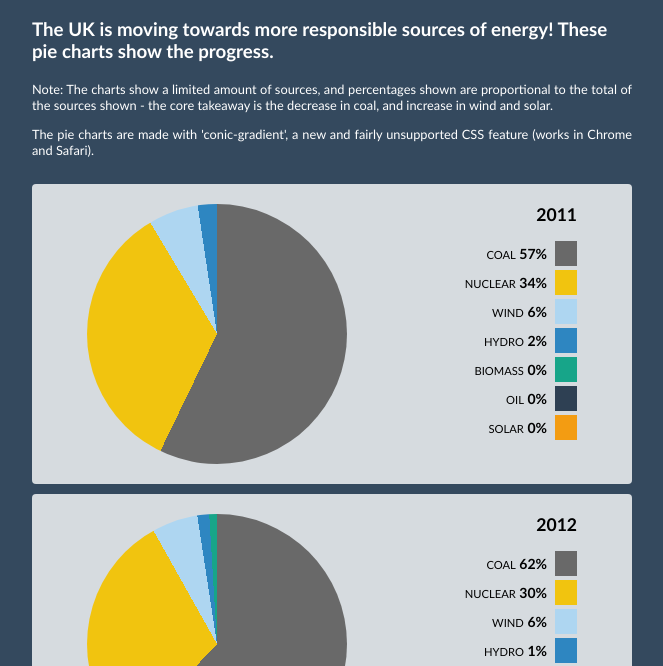
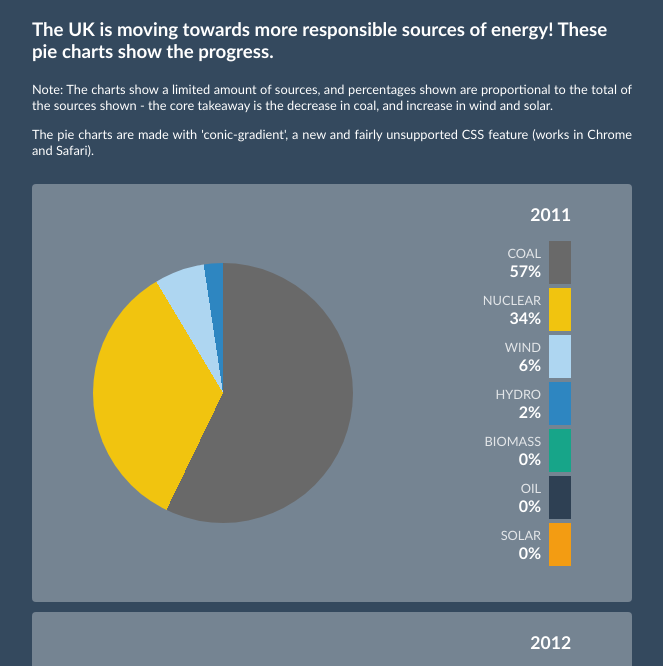
Before and after one commit to Gilstroem/uk-grid, a plain HTML site: page public/index.html in a window 1280 px wide. Shown: the part 68-734 px from the top of the page, without its empty margins (308-971 px from the left). Drawn offline with Linux system fonts and the light colour scheme.

Commit message:
Minor style updates for mobile devices, minor style updates for desktop

```diff
--- a/public/index.css
+++ b/public/index.css
@@ -23,6 +23,7 @@ body {
 #root {
 	width: 600px;
 	margin: auto;
+	color: #fff;
 }
 
 @media only screen and (min-device-width : 320px) and (max-device-width : 480px) {
@@ -38,7 +39,7 @@ body {
 
 .year {
 	box-sizing: border-box;
-	background-color: #D6DBDF;
+	background: rgba(214, 219, 223, 0.4);
 	padding: 20px;
 	margin: 10px 0;
 	border-radius: 4px;
@@ -57,13 +58,17 @@ body {
 
 @media only screen and (min-device-width : 320px) and (max-device-width : 480px) {
 	.pie {
-		width: 40vw;
-		height: 40vw;
+		width: 50vw;
+		height: 50vw;
 	}
 }
 
 .legend {
 	text-align: right;
+}
+
+.pie, .legend {
+	align-self: center;
 }
 
 .legend span {
@@ -77,13 +82,15 @@ body {
 
 .legend-list li {
 	text-transform: uppercase;
-	font-size: 14px;
+	font-size: 16px;
 	padding: 4px 8px;
 	margin: 4px auto;
 }
 
 .legend-list li span {
 	font-size: 0.8em;
+	display: block;
+	color: rgba(255, 255, 255, 0.8);
 	font-weight: normal;
 }
 
```
